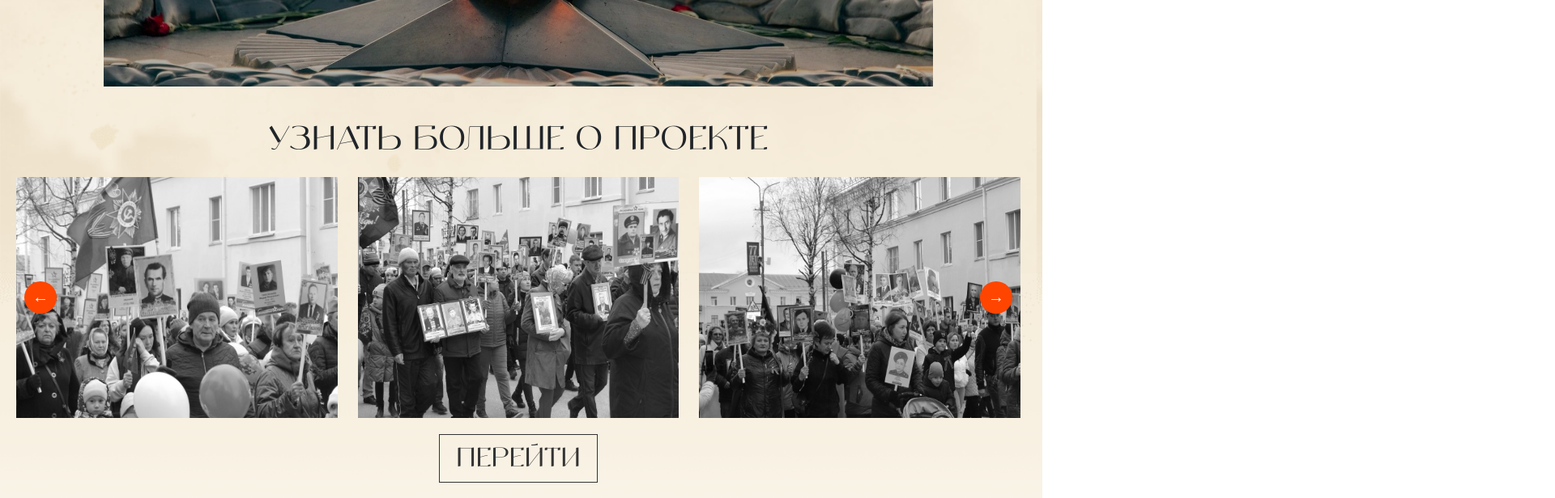
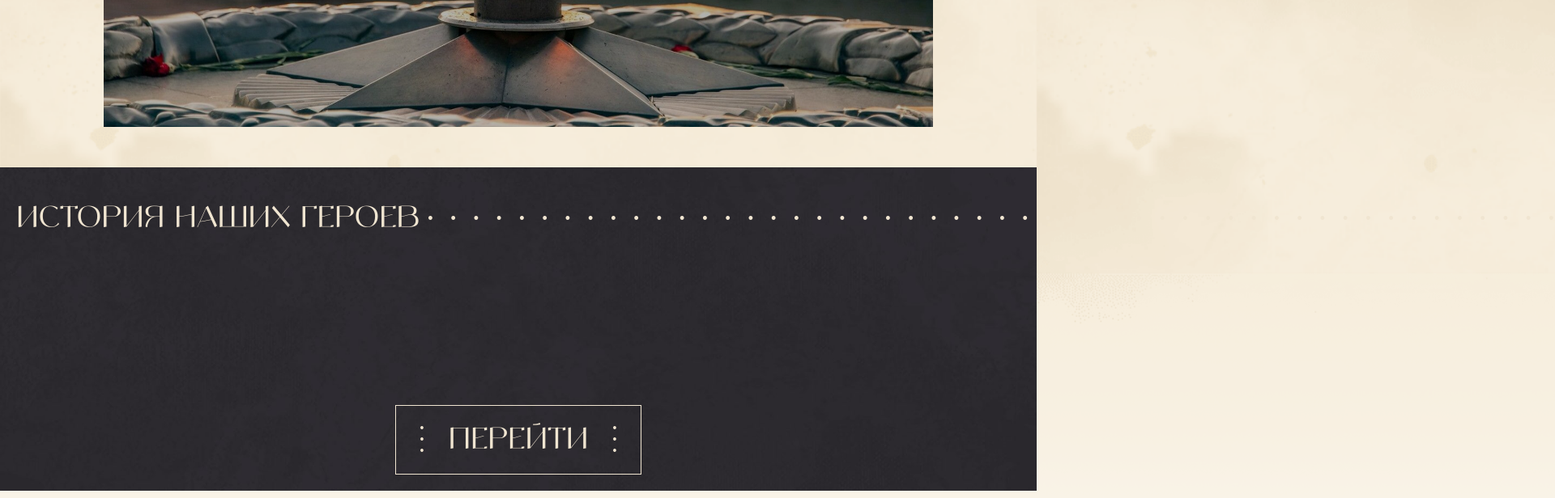
Before and after one commit to lifufkd/ImmortalRegiment, a plain HTML site: page web/src/index.html in a window 1280 px wide. Shown: the part 660-1276 px from the top of the page at 81% size, 1920 px wide, since content can reach past the window. Drawn offline with nearby package versions, Linux system fonts and the light colour scheme; a web font is replaced by a local one.

Commit message:
Add files via upload
изменены размеры элементов, исправлен фильтр для фото в карусели, добавлен новый блок

```diff
--- a/web/src/index.html
+++ b/web/src/index.html
@@ -8,6 +8,7 @@
     <link rel="stylesheet" type="text/css" href="style.css">
 </head>
 <body>
+
     <!--хедер-->
     <header>
         <nav class="navbar navbar-expand-lg navbar-custom">
@@ -15,7 +16,7 @@
                 <a class="navbar-brand logo" href="index.html">
                     <img src="assets/photo/logo.png" alt="Логотип">
                 </a>
-                <span class="dot-separator-header">• • • • • • • </span>
+                <span class="dot-separator-header">• • • • • • • • •</span>
                 <button class="navbar-toggler" type="button" data-bs-toggle="collapse" data-bs-target="#navbarNav">
                     <span class="navbar-toggler-icon"></span>
                 </button>
@@ -30,14 +31,25 @@
             </div>
         </nav>
     </header>
+
     <!--баннер-->
     <div class="banner">
         <img src="assets/photo/banner.jpg" alt="Баннер">
         <a href="form-main.html"><button class="banner-button">ЗАПИСАТЬ ГЕРОЯ</button></a>
     </div>
+
+    <!-- Секция "История наших героев" -->
+    <section class="heroes-section">
+        <div class="heroes-header">
+            <span class="heroes-title pt-3 pb-3">ИСТОРИЯ НАШИХ ГЕРОЕВ</span>
+            <span class="dot-separator-heroes">• • • • • • • • • • • • • • • • • • • • • • • • • • • • • • • • • • • • • • • • • • • • • • • • • • • • • • • • • • • • • • • • • • </span>
+        </div>
+        <a href="gallery.html" class="heroes-link custom-button">ПЕРЕЙТИ</a>
+    </section>
+
     <!--карусель-->
     <div class="carousel-container">
-        <div class="carousel-title fs-1 pt-3 pb-3">УЗНАТЬ БОЛЬШЕ О ПРОЕКТЕ</div>
+        <div class="carousel-title pt-3 pb-3">УЗНАТЬ БОЛЬШЕ О ПРОЕКТЕ</div>
         <div class="carousel">
             <div class="carousel-slides">
                 <div class="carousel-slide">
@@ -56,12 +68,12 @@
                     <img src="assets/photo/carousel-9.jpg" alt="Slide 3">
                 </div>
             </div>
-
             <button class="carousel-button prev ">←</button>
             <button class="carousel-button next">→</button>
         </div>
-        <a href="about.html" class="carousel-link fs-2">ПЕРЕЙТИ</a>
+        <a href="about.html" class="carousel-link custom-button custom-button--dark-text">ПЕРЕЙТИ</a>
     </div>
+
     <!--футер-->
     <footer class="footer">
         <div class="container">
@@ -87,7 +99,7 @@
                     </div>
                 </div>
                 <div class="authors">
-                    <p class="fs-3">Авторы</p>
+                    <p class="authors-title">Авторы</p>
                     <div class="authors-text">
                         <p>Филимонова Виталия</p>
                         <p>Дмитриев Семен</p>
--- a/web/src/style.css
+++ b/web/src/style.css
@@ -13,6 +13,7 @@
             background-attachment: fixed;
             overflow-x: hidden;
         }
+
 /* хедер */
 .container {
             width: 100% !important;
@@ -44,10 +45,11 @@
             font-size: 18px;
             letter-spacing: 6px;
             color: black ;
-            margin: 0px -11px;
+            margin: 0px 3px;
             pointer-events: none;
             user-select: none;
         }
+
 /* стили для навигации */
         .navbar-nav {
             margin-top: 10px;
@@ -57,7 +59,7 @@
             width: 100%;
         }
         .nav-link {
-            font-size: 25px;
+            font-size: 30px;
             position: relative;
             text-decoration: none;
         }
@@ -76,19 +78,21 @@
         .nav-link:hover::after {
             width: 100%;
         }
+
 /* все по лого */
         .logo {
             display: flex;
             align-items: center;
         }
         .logo img {
-            height: 150px;
+            height: 200px;
             margin-right: 10px;
         }
         .nav-link {
             color: black !important;
             font-weight: bold;
         }
+
 /*все по баннеру*/
     .banner {
             position: relative;
@@ -114,11 +118,11 @@
             border: 1px solid #F0E5D1;
             color: #F0E5D1;
             padding: 15px 30px;
-            font-size: 24px;
+            font-size: 36px;
             cursor: pointer;
             display: flex;
             align-items: center;
-            gap: 10px;
+            gap: 20px;
         }
         .banner-button::before,
         .banner-button::after {
@@ -128,19 +132,103 @@
             white-space: pre-line;
             line-height: 1;
         }
+
+/* Общий стиль для кнопок "ПЕРЕЙТИ" */
+        .custom-button {
+            background: none;
+            border: 1px solid #F0E5D1;
+            color: #F0E5D1;
+            padding: 15px 30px;
+            font-size: 36px;
+            cursor: pointer;
+            display: inline-flex;
+            align-items: center;
+            gap: 30px;
+            text-transform: uppercase;
+            text-decoration: none;
+            font-family: 'Vetrino', sans-serif;
+            transition: background 0.3s ease;
+
+        }
+        .custom-button::before,
+        .custom-button::after {
+            content: "•\A•\A•";
+            font-size: 14px;
+            color: #F0E5D1;
+            white-space: pre-line;
+            line-height: 1;
+        }
+        .custom-button--dark-text {
+            border-color: #333;
+            color: #333;
+        }
+
+        .custom-button--dark-text::before,
+        .custom-button--dark-text::after {
+            color: #333;
+        }
+
+/* Секция "История наших героев" */
+        .heroes-section {
+            width: 100%;
+            text-align: center;
+            position: relative;
+            margin: 50px 0;
+            padding: 20px 20px;
+            background-image: url('assets/photo/bg-black.jpg');
+            background-size: cover;
+            background-position: center;
+            background-attachment: fixed;
+            min-height: 400px;
+            display: flex;
+            flex-direction: column;
+            justify-content: space-between;
+            align-items: center;
+        }
+
+        .heroes-section .heroes-title-container {
+            display: flex;
+            flex-direction: column;
+            align-items: center;
+        }
+        .heroes-header {
+            display: flex;
+            align-items: center;
+            justify-content: flex-start;
+            width: 100%;
+        }
+        .heroes-title {
+            font-family: 'Vetrino', sans-serif;
+            color: #F0E5D1;
+            text-transform: uppercase;
+            margin-right: 10px;
+            white-space: nowrap;
+            font-size: 36px;
+        }
+        .dot-separator-heroes {
+            font-size: 18px;
+            letter-spacing: 8px;
+            color: #F0E5D1;
+            pointer-events: none;
+            user-select: none;
+            white-space: nowrap;
+        }
+        .heroes-link {
+            margin-top: 20px;
+        }
 /*карусель*/
         .carousel-container {
-            width: 100%; /* Растягиваем на всю ширину страницы */
+            width: 100%;
             text-align: center;
             position: relative;
-            margin: 0; /* Убираем автоматические отступы */
+            margin: 0;
             padding: 20px 20px;
 
         }
 
         .carousel {
             position: relative;
-            width: 100%; /* Растягиваем саму карусель */
+            width: 100%;
             overflow: hidden;
         }
 
@@ -150,24 +238,24 @@
         }
 
         .carousel-slide {
-            min-width: 100%; /* Каждый слайд по-прежнему занимает всю ширину контейнера */
+            min-width: 100%;
             box-sizing: border-box;
             display: flex;
             justify-content: space-between;
         }
 
         .carousel-slide img {
-            width: 32%; /* Изображения остаются пропорциональными, 3 в ряд */
+            width: 32%;
             height: auto;
             display: block;
-            filter: grayscale(100%); /* Изначально полностью черно-белые */
-            transition: filter 0.3s ease; /* Плавный переход для фильтра */
+            filter: sepia(70%); /* Применяем сепия-фильтр с интенсивностью 70% */
+            transition: filter 0.3s ease;
         }
 
         .carousel-slide img:hover {
-            filter: none; /* Убираем фильтр при наведении */
+            filter: sepia(20%)
+            brightness(100%);
         }
-
         .carousel-button {
             position: absolute;
             top: 50%;
@@ -186,27 +274,20 @@
         }
 
         .carousel-button.prev {
-            left: 10px; /* Оставляем отступ от края */
+            left: 10px;
         }
 
         .carousel-button.next {
-            right: 10px; /* Оставляем отступ от края */
+            right: 10px;
         }
 
         .carousel-link {
             margin-top: 20px;
-            font-size: 16px;
-            text-transform: uppercase;
-            color: #333;
-            text-decoration: none;
-            border: 1px solid #333;
-            padding: 5px 20px;
-            display: inline-block;
+
         }
 
-        .carousel-link:hover {
-            background-color: #333;
-            color: white;
+        .carousel-title{
+            font-size: 36px;
         }
 /*футер*/
     .footer {
@@ -323,6 +404,12 @@
                 max-width: 400px;
                 margin-bottom: 40px;
             }
+            .authors-title{
+                font-size: 25px;
+            }
+            .about-text{
+                font-size: 25px;
+            }
             .authors-text{
                 padding-left: 15px;
                 padding-right: 15px;
@@ -333,5 +420,5 @@
                 margin-top: 15px;
             }
             .logo-ft img {
-                width: 250px; /* Размер лого */
+                width: 250px;
             }
```
